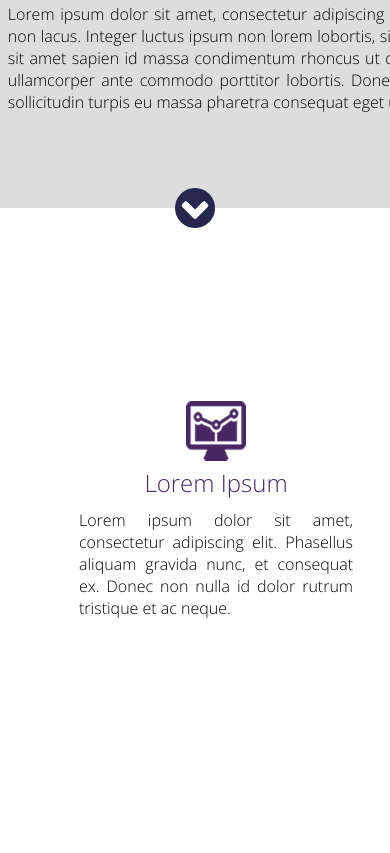
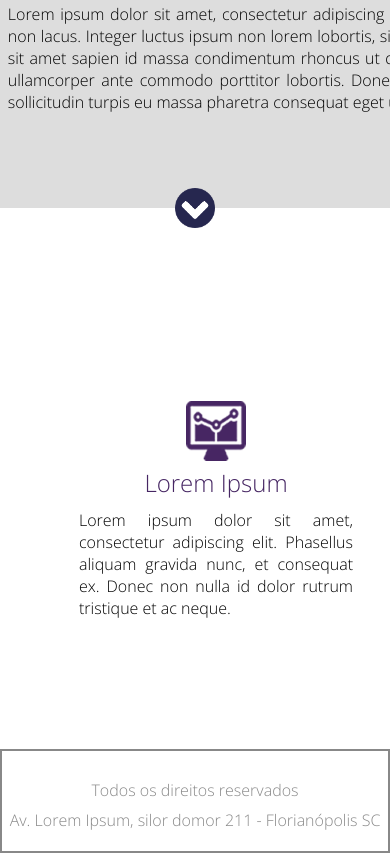
Before and after one commit to danilocarvalhosp/Front-End-Completo, a plain HTML site: page Projeto_01/index.html in a window 390 px wide. Shown: the part 702-1555 px from the top of the page. Before the commit the page ends 1361 px from the top, so only its background shows below. Drawn offline with Linux system fonts and the light colour scheme.

Commit message:
Design Responsivo (Aula 05)
Finalizando

```diff
--- a/Projeto_01/css/style.css
+++ b/Projeto_01/css/style.css
@@ -12,6 +12,10 @@ html, body{
 @font-face{
     src: url('../fonts/OpenSans-Light.ttf');
     font-family: "Open Sans";
+}
+
+.clear{
+    clear: both;
 }
 
 .center{
@@ -184,3 +188,15 @@ html, body{
 .container-single img{
     width: 60px;
 }
+
+.footer{
+    /* clear: both; */
+    padding: 20px 0;
+    border: 2px solid #888888;
+    text-align: center;
+    color: #888888;
+}
+
+.footer p{
+    margin-top: 8px;
+}
--- a/Projeto_01/index.html
+++ b/Projeto_01/index.html
@@ -96,9 +96,15 @@
                         <p>Lorem ipsum dolor sit amet, consectetur adipiscing elit. Phasellus aliquam gravida nunc, et consequat ex. Donec non nulla id dolor rutrum tristique et ac neque. </p>
                     </div><!--text-container-single-->
                 </div><!--container-single-->
+            </div><!--container-section-->
+            <div class="clear"></div>
             </div><!--center-->
-            </div><!--container-section-->
         </div><!--section-1-->
+
+        <div class="footer">
+            <p>Todos os direitos reservados</p>
+            <p>Av. Lorem Ipsum, silor domor 211 - Florianópolis SC</p>
+        </div><!--footer-->
 
     </body>
 
```
